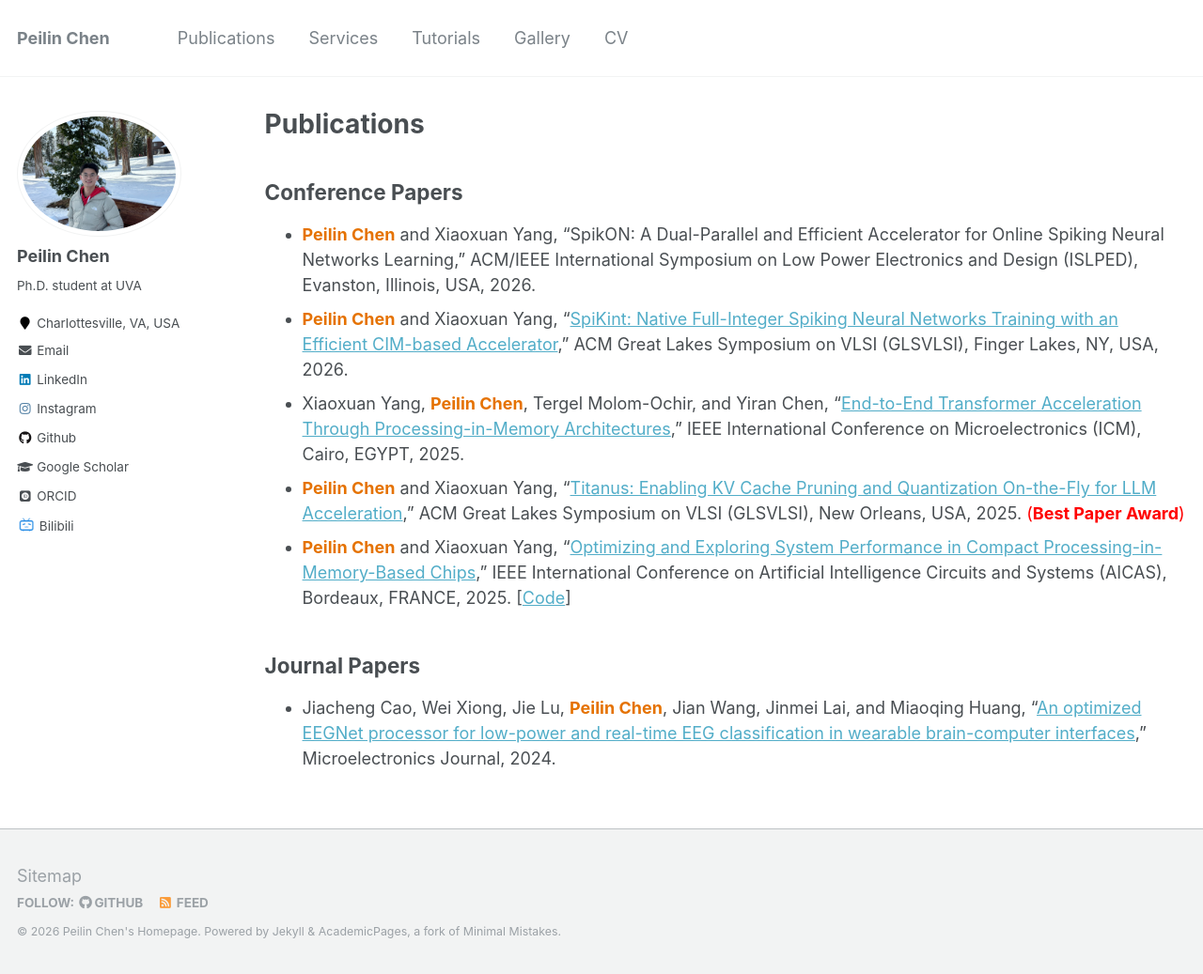
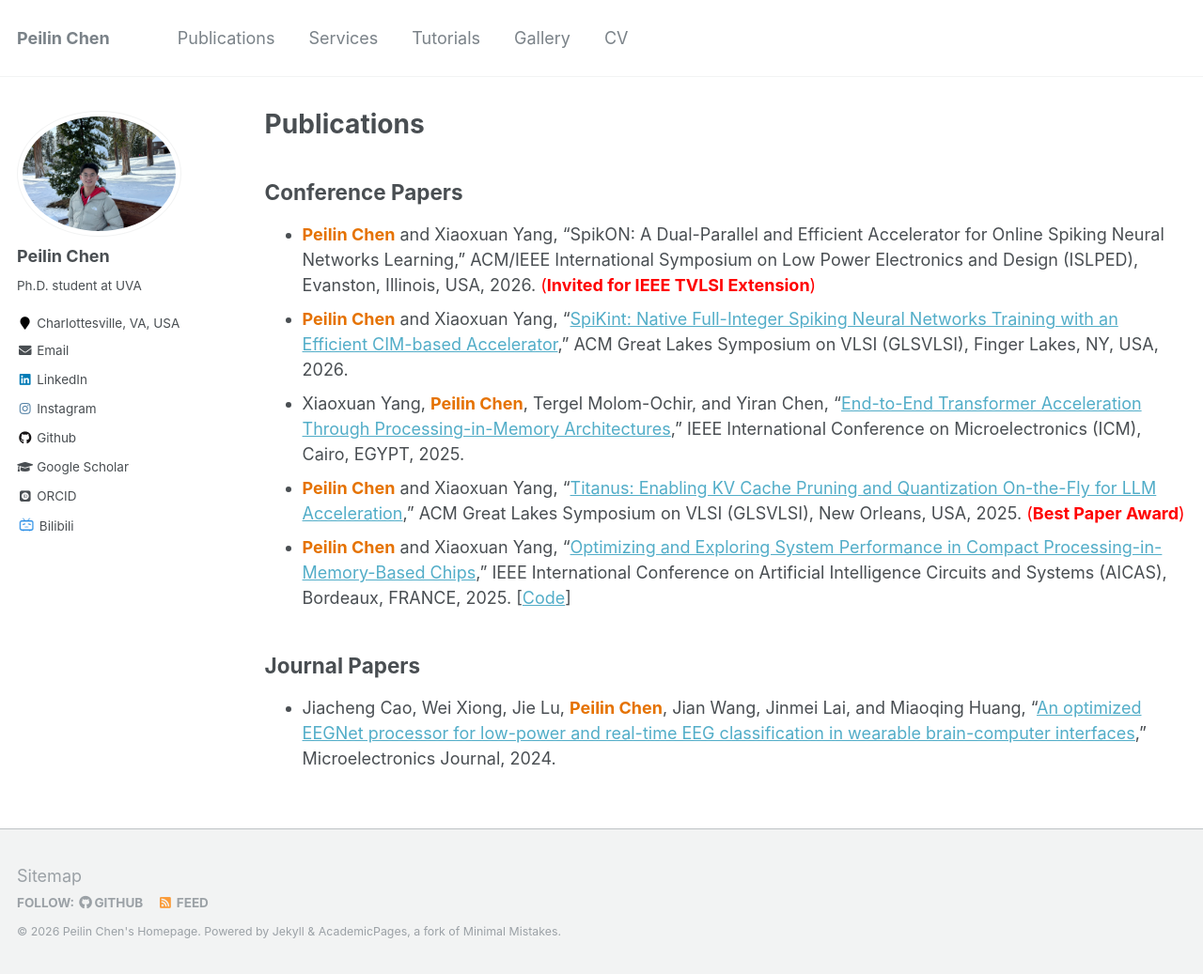
Before and after one commit to peilin-chen/peilin-chen.github.io, a Jekyll site: the page built from _pages/publications.md, in a window 1280 px wide and 1037 px high. Shown: the whole window at 94% size. Built offline with Jekyll 4.4.1, drawn with Linux system fonts in a browser that asks for light colours; some web fonts are replaced.

Commit message:
Update conference papers with additional notes
Added an invitation note for IEEE TVLSI Extension and highlighted the Best Paper Award for a conference paper.

```diff
--- a/_pages/publications.md
+++ b/_pages/publications.md
@@ -7,7 +7,7 @@ author_profile: true
 
 ## Conference Papers
 
-* <span style="color: #E57200;">**Peilin Chen**</span> and Xiaoxuan Yang, "SpikON: A Dual-Parallel and Efficient Accelerator for Online Spiking Neural Networks Learning," ACM/IEEE International Symposium on Low Power Electronics and Design (ISLPED), Evanston, Illinois, USA, 2026.
+* <span style="color: #E57200;">**Peilin Chen**</span> and Xiaoxuan Yang, "SpikON: A Dual-Parallel and Efficient Accelerator for Online Spiking Neural Networks Learning," ACM/IEEE International Symposium on Low Power Electronics and Design (ISLPED), Evanston, Illinois, USA, 2026. <span style="color: red;">(**Invited for IEEE TVLSI Extension**)</span>
 * <span style="color: #E57200;">**Peilin Chen**</span> and Xiaoxuan Yang, "[SpiKint: Native Full-Integer Spiking Neural Networks Training with an Efficient CIM-based Accelerator](https://dl.acm.org/doi/10.1145/3787109.3815248)," ACM Great Lakes Symposium on VLSI (GLSVLSI), Finger Lakes, NY, USA, 2026.
 * Xiaoxuan Yang, <span style="color: #E57200;">**Peilin Chen**</span>, Tergel Molom-Ochir, and Yiran Chen, "[End-to-End Transformer Acceleration Through Processing-in-Memory Architectures](https://ieeexplore.ieee.org/document/11322529)," IEEE International Conference on Microelectronics (ICM), Cairo, EGYPT, 2025.
 * <span style="color: #E57200;">**Peilin Chen**</span> and Xiaoxuan Yang, "[Titanus: Enabling KV Cache Pruning and Quantization On-the-Fly for LLM Acceleration](https://dl.acm.org/doi/full/10.1145/3716368.3735145)," ACM Great Lakes Symposium on VLSI (GLSVLSI), New Orleans, USA, 2025. <span style="color: red;">(**Best Paper Award**)</span>
```
